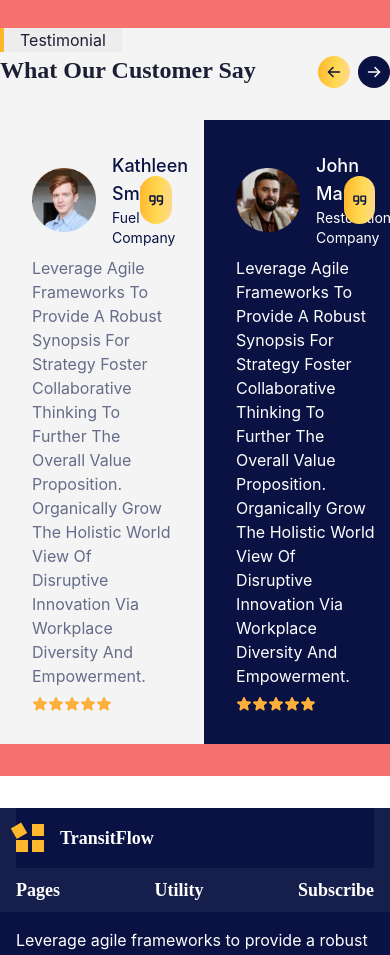
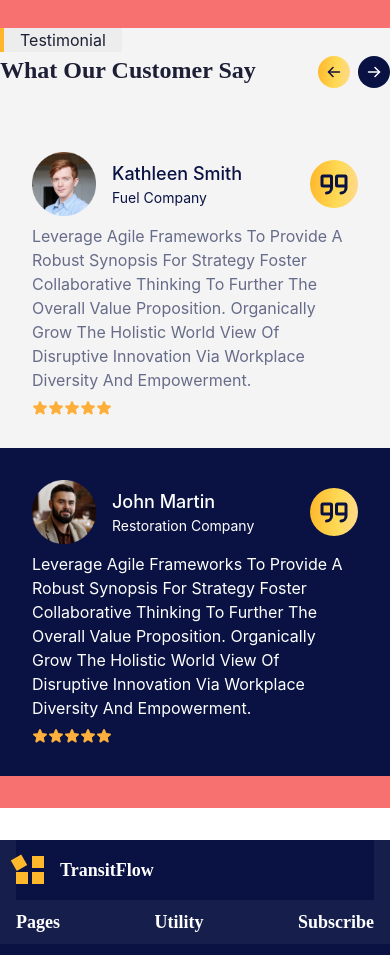
Before and after one commit to smartcollins/logistics, a React (Create React App) app: page /pricing in a window 390 px wide. Shown: the part 2120-3075 px from the top of the page. Built offline with nearby package versions, Linux system fonts and the light colour scheme.

Commit message:
modifying Review

```diff
--- a/src/component/Review.jsx
+++ b/src/component/Review.jsx
@@ -56,7 +56,7 @@ const Review = () => {
                     <ArrowRight style={{ background: color.blueBg }} className='h-8 w-8 p-2 rounded-full' size={16} color="#ffffff" weight="bold" />
                 </div>
             </div>
-            <div className='flex items-center justify-between'>
+            <div className='flex flex-wrap items-center justify-between md:flex-nowrap'>
                 {items}
             </div>
         </div>
```
